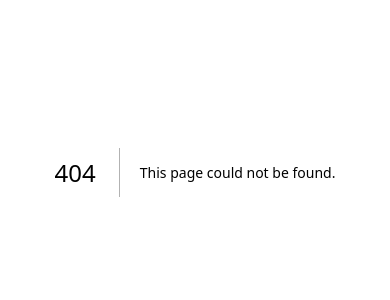
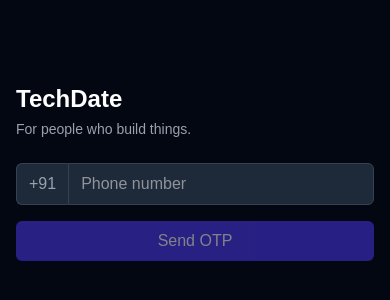
Before and after one commit to fx818/techdate, a Next.js app: page /login in a window 390 px wide. Before the commit this address had no page. Shown: the part 250-550 px from the top of the page. Built offline with nearby package versions, Linux system fonts and the light colour scheme; no server answers.

Commit message:
feat: add phone OTP login page

```diff
--- /dev/null
+++ b/app/(auth)/login/page.tsx
@@ -0,0 +1,110 @@
+'use client'
+
+import { useState } from 'react'
+import { createClient } from '@/lib/supabase/client'
+import { useRouter } from 'next/navigation'
+
+export default function LoginPage() {
+  const [phone, setPhone] = useState('')
+  const [otp, setOtp] = useState('')
+  const [step, setStep] = useState<'phone' | 'otp'>('phone')
+  const [loading, setLoading] = useState(false)
+  const [error, setError] = useState('')
+  const router = useRouter()
+  const supabase = createClient()
+
+  async function sendOtp() {
+    setLoading(true)
+    setError('')
+    const { error } = await supabase.auth.signInWithOtp({
+      phone: `+91${phone}`,
+    })
+    if (error) setError(error.message)
+    else setStep('otp')
+    setLoading(false)
+  }
+
+  async function verifyOtp() {
+    setLoading(true)
+    setError('')
+    const { data, error } = await supabase.auth.verifyOtp({
+      phone: `+91${phone}`,
+      token: otp,
+      type: 'sms',
+    })
+    if (error) {
+      setError(error.message)
+      setLoading(false)
+      return
+    }
+    const { data: profile } = await supabase
+      .from('users')
+      .select('id')
+      .eq('id', data.user!.id)
+      .single()
+
+    if (!profile) router.push('/onboarding')
+    else router.push('/feed')
+    setLoading(false)
+  }
+
+  return (
+    <div className="min-h-screen flex items-center justify-center bg-gray-950 px-4">
+      <div className="w-full max-w-sm space-y-6">
+        <div>
+          <h1 className="text-2xl font-bold text-white">TechDate</h1>
+          <p className="text-gray-400 text-sm mt-1">For people who build things.</p>
+        </div>
+
+        {step === 'phone' ? (
+          <div className="space-y-4">
+            <div className="flex">
+              <span className="bg-gray-800 text-gray-400 px-3 py-2 rounded-l-md border border-r-0 border-gray-700">+91</span>
+              <input
+                type="tel"
+                placeholder="Phone number"
+                value={phone}
+                onChange={e => setPhone(e.target.value)}
+                className="flex-1 bg-gray-800 text-white px-3 py-2 rounded-r-md border border-gray-700 focus:outline-none focus:border-indigo-500"
+              />
+            </div>
+            {error && <p className="text-red-400 text-sm">{error}</p>}
+            <button
+              onClick={sendOtp}
+              disabled={loading || phone.length < 10}
+              className="w-full bg-indigo-600 text-white py-2 rounded-md hover:bg-indigo-500 disabled:opacity-50"
+            >
+              {loading ? 'Sending...' : 'Send OTP'}
+            </button>
+          </div>
+        ) : (
+          <div className="space-y-4">
+            <p className="text-gray-400 text-sm">Enter the 6-digit code sent to +91{phone}</p>
+            <input
+              type="text"
+              placeholder="000000"
+              value={otp}
+              onChange={e => setOtp(e.target.value)}
+              maxLength={6}
+              className="w-full bg-gray-800 text-white px-3 py-2 rounded-md border border-gray-700 focus:outline-none focus:border-indigo-500 text-center text-2xl tracking-widest"
+            />
+            {error && <p className="text-red-400 text-sm">{error}</p>}
+            <button
+              onClick={verifyOtp}
+              disabled={loading || otp.length < 6}
+              className="w-full bg-indigo-600 text-white py-2 rounded-md hover:bg-indigo-500 disabled:opacity-50"
+            >
+              {loading ? 'Verifying...' : 'Verify'}
+            </button>
+            <button
+              onClick={() => setStep('phone')}
+              className="w-full text-gray-400 text-sm"
+            >
+              Change number
+            </button>
+          </div>
+        )}
+      </div>
+    </div>
+  )
+}
```
